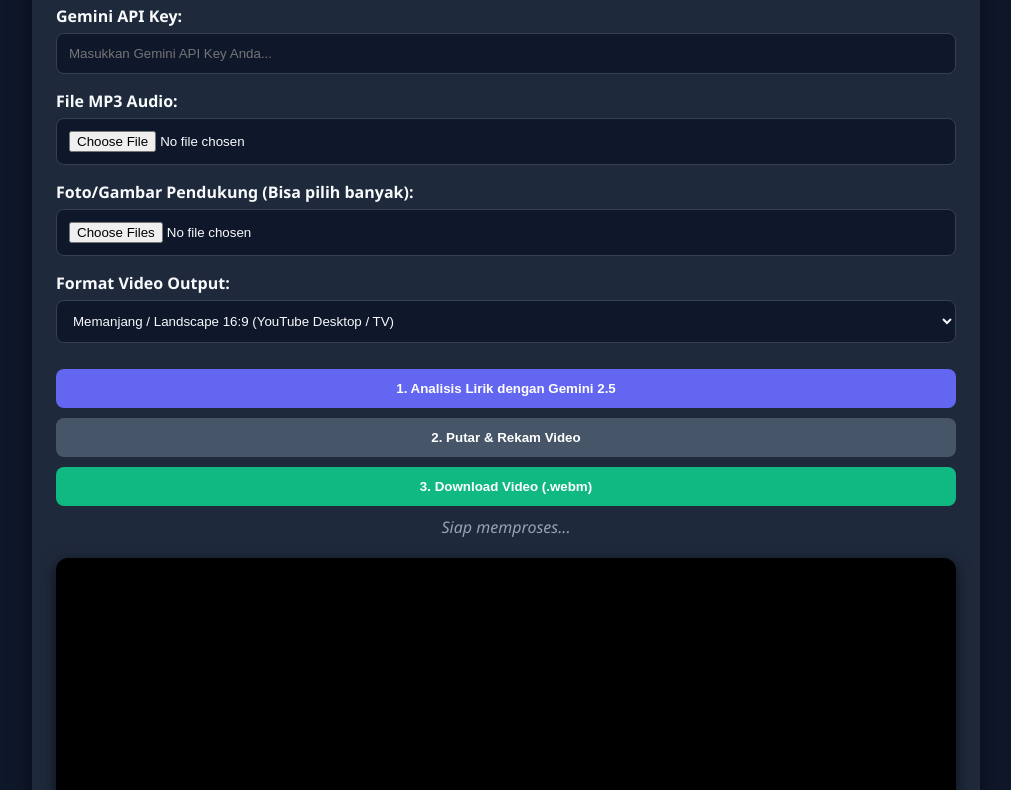
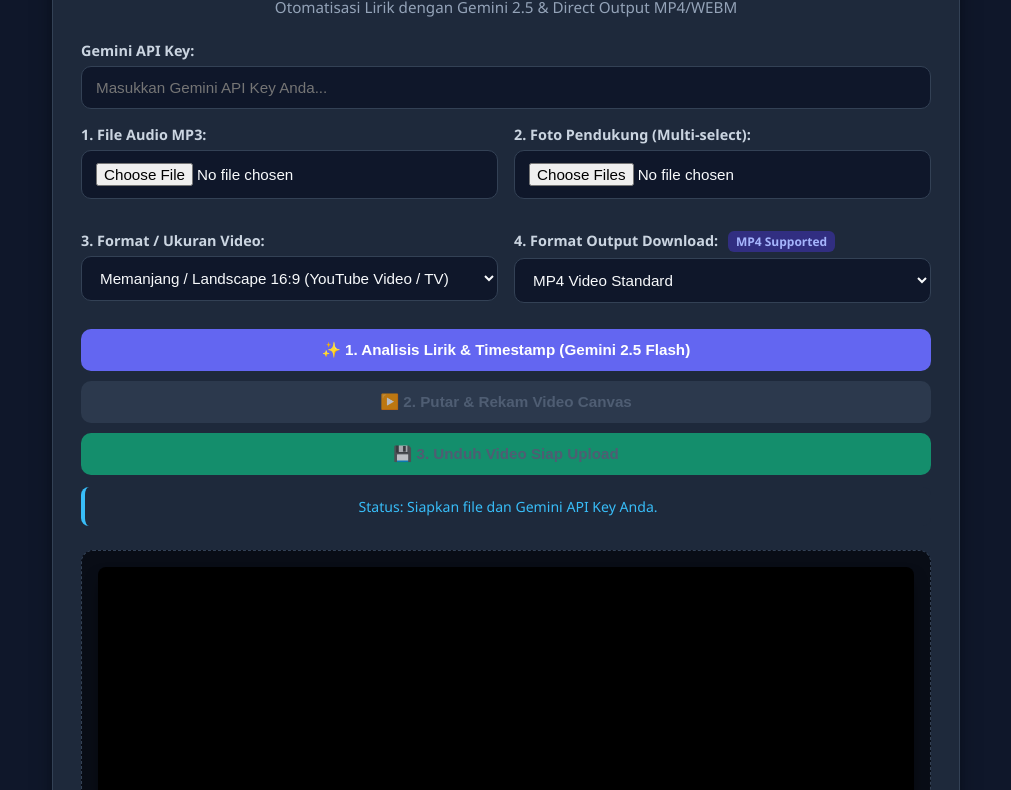
Before and after one commit to fuqohak-wq/REBANAPPMUY, a plain HTML site: page index.html in a window 1280 px wide. Shown: the part 103-893 px from the top of the page, without its empty margins (134-1145 px from the left). Drawn offline with Linux system fonts and the light colour scheme.

Commit message:
Refactor index.html for UI and functionality improvements
Updated the title and various styles for improved UI. Enhanced functionality for audio file input and video format selection.

````diff
--- a/index.html
+++ b/index.html
@@ -3,110 +3,199 @@
 <head>
   <meta charset="UTF-8">
   <meta name="viewport" content="width=device-width, initial-scale=1.0">
-  <title>AI Music Video Generator - Gemini 2.5 Flash</title>
+  <title>AI Music Video Creator (MP4 & WEBM Support)</title>
   <style>
     :root {
       --bg: #0f172a;
       --card: #1e293b;
       --accent: #6366f1;
+      --accent-hover: #4f46e5;
+      --success: #10b981;
+      --success-hover: #059669;
       --text: #f8fafc;
+      --subtext: #94a3b8;
+      --border: #334155;
     }
     body {
-      font-family: 'Segoe UI', Tahoma, Geneva, Verdana, sans-serif;
+      font-family: 'Segoe UI', system-ui, -apple-system, sans-serif;
       background-color: var(--bg);
       color: var(--text);
       margin: 0;
-      padding: 20px;
+      padding: 24px 16px;
       display: flex;
       flex-direction: column;
       align-items: center;
+      min-height: 100vh;
+      box-sizing: border-box;
     }
     .container {
-      max-width: 900px;
+      max-width: 850px;
       width: 100%;
       background: var(--card);
-      padding: 24px;
-      border-radius: 16px;
-      box-shadow: 0 10px 25px rgba(0,0,0,0.5);
+      padding: 28px;
+      border-radius: 20px;
+      box-shadow: 0 20px 25px -5px rgba(0,0,0,0.5), 0 8px 10px -6px rgba(0,0,0,0.5);
+      border: 1px solid var(--border);
     }
-    h1 { text-align: center; color: #818cf8; margin-top: 0; }
-    .form-group { margin-bottom: 16px; }
-    label { display: block; margin-bottom: 6px; font-weight: bold; }
+    h1 {
+      text-align: center;
+      color: #818cf8;
+      margin: 0 0 8px 0;
+      font-size: 1.8rem;
+    }
+    p.subtitle {
+      text-align: center;
+      color: var(--subtext);
+      margin-top: 0;
+      margin-bottom: 24px;
+      font-size: 0.95rem;
+    }
+    .grid-form {
+      display: grid;
+      grid-template-columns: 1fr 1fr;
+      gap: 16px;
+    }
+    @media (max-width: 640px) {
+      .grid-form { grid-template-columns: 1fr; }
+    }
+    .form-group {
+      margin-bottom: 16px;
+    }
+    .form-group.full {
+      grid-column: 1 / -1;
+    }
+    label {
+      display: block;
+      margin-bottom: 6px;
+      font-weight: 600;
+      font-size: 0.9rem;
+      color: #cbd5e1;
+    }
     input, select, button {
       width: 100%;
-      padding: 12px;
-      border-radius: 8px;
-      border: 1px solid #334155;
+      padding: 12px 14px;
+      border-radius: 10px;
+      border: 1px solid var(--border);
       background: #0f172a;
       color: var(--text);
       box-sizing: border-box;
+      font-size: 0.95rem;
+      outline: none;
+      transition: all 0.2s ease;
+    }
+    input:focus, select:focus {
+      border-color: var(--accent);
+      box-shadow: 0 0 0 3px rgba(99, 102, 241, 0.2);
+    }
+    .badge {
+      display: inline-block;
+      padding: 2px 8px;
+      border-radius: 6px;
+      font-size: 0.75rem;
+      font-weight: bold;
+      background: #312e81;
+      color: #a5b4fc;
+      margin-left: 6px;
+    }
+    .btn-group {
+      display: flex;
+      flex-direction: column;
+      gap: 10px;
+      margin-top: 10px;
     }
     button {
       background: var(--accent);
       color: white;
-      font-weight: bold;
+      font-weight: 600;
       border: none;
       cursor: pointer;
-      margin-top: 10px;
-      transition: background 0.2s;
+      display: flex;
+      justify-content: center;
+      align-items: center;
+      gap: 8px;
     }
-    button:hover { background: #4f46e5; }
-    button:disabled { background: #475569; cursor: not-allowed; }
+    button:hover:not(:disabled) { background: var(--accent-hover); transform: translateY(-1px); }
+    button:disabled { background: #334155; color: #64748b; cursor: not-allowed; opacity: 0.7; }
+    button.download-btn { background: var(--success); }
+    button.download-btn:hover:not(:disabled) { background: var(--success-hover); }
 
     .preview-zone {
       display: flex;
       flex-direction: column;
       align-items: center;
-      margin-top: 20px;
+      margin-top: 24px;
+      background: #090d16;
+      padding: 16px;
+      border-radius: 12px;
+      border: 1px dashed var(--border);
     }
     canvas {
       background: #000;
-      border-radius: 12px;
+      border-radius: 8px;
       max-width: 100%;
       height: auto;
-      box-shadow: 0 4px 15px rgba(0,0,0,0.6);
+      max-height: 480px;
+      box-shadow: 0 10px 15px -3px rgba(0,0,0,0.5);
     }
-    .status {
-      margin-top: 10px;
-      font-style: italic;
-      color: #94a3b8;
+    .status-box {
+      margin-top: 12px;
+      padding: 10px 16px;
+      background: #1e293b;
+      border-radius: 8px;
+      font-size: 0.88rem;
+      color: #38bdf8;
       text-align: center;
+      width: 100%;
+      box-sizing: border-box;
+      border-left: 4px solid #38bdf8;
     }
   </style>
 </head>
 <body>
 
 <div class="container">
-  <h1>🎵 AI Music Video Creator</h1>
+  <h1>🎬 AI Music Video Creator</h1>
+  <p class="subtitle">Otomatisasi Lirik dengan Gemini 2.5 & Direct Output MP4/WEBM</p>
 
-  <div class="form-group">
+  <div class="form-group full">
     <label for="apiKey">Gemini API Key:</label>
     <input type="password" id="apiKey" placeholder="Masukkan Gemini API Key Anda...">
   </div>
 
+  <div class="grid-form">
     <div class="form-group">
-    <label for="audioInput">File MP3 Audio:</label>
-    <input type="file" id="audioInput" accept="audio/mp3, audio/wav">
+      <label for="audioInput">1. File Audio MP3:</label>
+      <input type="file" id="audioInput" accept="audio/mp3, audio/wav, audio/m4a">
     </div>
 
     <div class="form-group">
-    <label for="imageInput">Foto/Gambar Pendukung (Bisa pilih banyak):</label>
+      <label for="imageInput">2. Foto Pendukung (Multi-select):</label>
       <input type="file" id="imageInput" accept="image/*" multiple>
     </div>
 
     <div class="form-group">
-    <label for="aspectRatio">Format Video Output:</label>
+      <label for="aspectRatio">3. Format / Ukuran Video:</label>
       <select id="aspectRatio">
-      <option value="16:9">Memanjang / Landscape 16:9 (YouTube Desktop / TV)</option>
-      <option value="9:16">Meninggi / Portrait 9:16 (YouTube Shorts / TikTok / Reels)</option>
+        <option value="16:9">Memanjang / Landscape 16:9 (YouTube Video / TV)</option>
+        <option value="9:16">Meninggi / Portrait 9:16 (YouTube Shorts / Reels / TikTok)</option>
       </select>
     </div>
 
-  <button id="processBtn">1. Analisis Lirik dengan Gemini 2.5</button>
-  <button id="renderBtn" disabled>2. Putar & Rekam Video</button>
-  <button id="downloadBtn" disabled style="background:#10b981;">3. Download Video (.webm)</button>
+    <div class="form-group">
+      <label for="videoFormat">4. Format Output Download: <span class="badge" id="codecBadge">Auto Detect</span></label>
+      <select id="videoFormat">
+        <!-- Javascript akan mengisi opsi berdasarkan dukungan browser -->
+      </select>
+    </div>
+  </div>
 
-  <div class="status" id="statusText">Siap memproses...</div>
+  <div class="btn-group">
+    <button id="processBtn">✨ 1. Analisis Lirik & Timestamp (Gemini 2.5 Flash)</button>
+    <button id="renderBtn" disabled>▶️ 2. Putar & Rekam Video Canvas</button>
+    <button id="downloadBtn" class="download-btn" disabled>💾 3. Unduh Video Siap Upload</button>
+  </div>
+
+  <div class="status-box" id="statusText">Status: Siapkan file dan Gemini API Key Anda.</div>
 
   <div class="preview-zone">
     <canvas id="videoCanvas"></canvas>
@@ -122,12 +211,58 @@
   let userImages = [];
   let mediaRecorder = null;
   let recordedChunks = [];
+  let selectedMimeType = '';
 
   const canvas = document.getElementById('videoCanvas');
   const ctx = canvas.getContext('2d');
   const statusText = document.getElementById('statusText');
+  const formatSelect = document.getElementById('videoFormat');
+  const codecBadge = document.getElementById('codecBadge');
 
-  // Konfigurasi Canvas berdasarkan Aspect Ratio
+  // Deteksi Format Video yang Didukung Browser secara Otomatis
+  function detectSupportedFormats() {
+    formatSelect.innerHTML = '';
+
+    // Daftar preferensi format (MP4 diutamakan jika browser mendukung)
+    const formats = [
+      { mime: 'video/mp4;codecs=avc1.42E01E,mp4a.40.2', ext: 'mp4', label: 'MP4 (H.264 / AAC) - Paling Kompatibel SOSMED' },
+      { mime: 'video/mp4;codecs=vp9,mp4a.40.2', ext: 'mp4', label: 'MP4 (VP9 / AAC) - Standar Baru MP4' },
+      { mime: 'video/mp4', ext: 'mp4', label: 'MP4 Video Standard' },
+      { mime: 'video/webm;codecs=vp9,opus', ext: 'webm', label: 'WEBM (VP9 / Opus) - Sangat Ringan & Jernih' },
+      { mime: 'video/webm;codecs=vp8,opus', ext: 'webm', label: 'WEBM (VP8 / Opus) - Compatibility Web' },
+      { mime: 'video/webm', ext: 'webm', label: 'WEBM Standard' }
+    ];
+
+    let supportedList = [];
+
+    formats.forEach(item => {
+      if (MediaRecorder.isTypeSupported(item.mime)) {
+        supportedList.push(item);
+        const opt = document.createElement('option');
+        opt.value = item.mime;
+        opt.dataset.ext = item.ext;
+        opt.textContent = item.label;
+        formatSelect.appendChild(opt);
+      }
+    });
+
+    if (supportedList.length > 0) {
+      selectedMimeType = supportedList[0].mime;
+      codecBadge.textContent = supportedList[0].ext.toUpperCase() + ' Supported';
+    } else {
+      codecBadge.textContent = 'Fallback Mode';
+    }
+  }
+
+  detectSupportedFormats();
+
+  formatSelect.addEventListener('change', (e) => {
+    selectedMimeType = e.target.value;
+    const selectedOpt = e.target.options[e.target.selectedIndex];
+    codecBadge.textContent = selectedOpt.dataset.ext.toUpperCase();
+  });
+
+  // Atur Resolusi Canvas berdasarkan rasio
   function updateCanvasDimensions() {
     const ratio = document.getElementById('aspectRatio').value;
     if (ratio === '16:9') {
@@ -141,7 +276,7 @@
   document.getElementById('aspectRatio').addEventListener('change', updateCanvasDimensions);
   updateCanvasDimensions();
 
-  // Load Gambar yang diunggah
+  // Load Gambar yang Diunggah
   document.getElementById('imageInput').addEventListener('change', (e) => {
     userImages = [];
     const files = e.target.files;
@@ -152,7 +287,7 @@
     }
   });
 
-  // Convert File ke Base64 untuk dikirim ke Gemini
+  // Helper Base64
   function fileToBase64(file) {
     return new Promise((resolve, reject) => {
       const reader = new FileReader();
@@ -162,28 +297,28 @@
     });
   }
 
-  // 1. Panggil Gemini 2.5 Flash API untuk Deteksi Lirik + Timestamp
+  // 1. Eksekusi Analisis Gemini 2.5 Flash
   document.getElementById('processBtn').addEventListener('click', async () => {
     const apiKey = document.getElementById('apiKey').value;
     const audioFile = document.getElementById('audioInput').files[0];
 
     if (!apiKey || !audioFile) {
-      alert("Harap masukkan API Key dan pilih file audio MP3!");
+      alert("Mohon isi Gemini API Key dan sertakan file audio MP3!");
       return;
     }
 
-    statusText.innerText = "Mengunggah & menganalisis audio dengan Gemini 2.5 Flash...";
+    statusText.innerText = "⏳ Sedang memproses audio dengan Gemini 2.5 Flash... Mohon tunggu.";
 
     try {
       const base64Audio = await fileToBase64(audioFile);
 
-      const prompt = `Analisis file lagu ini dan berikan output dalam format JSON MURNI (tanpa markdown format) berupa array objek lirik berurutan.
-      Format wajib:
+      const prompt = `Analisis file audio lagu ini dan ekstraksi liriknya. Output WAJIB JSON murni (array dari objek) tanpa teks markdown tambahan.
+      Skema JSON:
       [
-        {"start": 0.0, "end": 4.5, "text": "Baris lirik pertama"},
-        {"start": 4.5, "end": 9.0, "text": "Baris lirik kedua"}
+        {"start": 0.0, "end": 4.5, "text": "Lirik baris pertama"},
+        {"start": 4.5, "end": 8.0, "text": "Lirik baris kedua"}
       ]
-      Wajib berikan timestamp detik start & end yang akurat sesuai lagunya.`;
+      Penting: Wajib beri stempel waktu/timestamp detik (start dan end) yang presisi sesuai ucapan vokal lagu.`;
 
       const response = await fetch(`https://generativelanguage.googleapis.com/v1beta/models/gemini-2.5-flash:generateContent?key=${apiKey}`, {
         method: 'POST',
@@ -192,7 +327,7 @@
           contents: [{
             parts: [
               { text: prompt },
-              { inline_data: { mime_type: audioFile.type, data: base64Audio } }
+              { inline_data: { mime_type: audioFile.type || 'audio/mp3', data: base64Audio } }
             ]
           }]
         })
@@ -201,25 +336,25 @@
       const data = await response.json();
       let rawText = data.candidates[0].content.parts[0].text;
 
-      // Sanitasi JSON
+      // Cleansing response
       rawText = rawText.replace(/```json/g, '').replace(/```/g, '').trim();
       lyricsData = JSON.parse(rawText);
 
-      statusText.innerText = `Sukses! Berhasil mendeteksi ${lyricsData.length} baris lirik. Siap diputar!`;
+      statusText.innerText = `✅ Berhasil! Gemini mendeteksi ${lyricsData.length} baris lirik. Siap untuk diputar & direkam.`;
       document.getElementById('renderBtn').disabled = false;
 
-      // Prepare Audio Web API
+      // Audio Web API Init
       audioContext = new (window.AudioContext || window.webkitAudioContext)();
       const arrayBuffer = await audioFile.arrayBuffer();
       audioBuffer = await audioContext.decodeAudioData(arrayBuffer);
 
     } catch (err) {
       console.error(err);
-      statusText.innerText = "Gagal memproses audio/lirik: " + err.message;
+      statusText.innerText = "❌ Gagal memproses audio: " + err.message;
     }
   });
 
-  // 2. Render Loop (Animasi Canvas + Visualizer Audio + Text Lirik)
+  // 2. Loop Render Frame (Efek Visual + Lirik Synchronized)
   let startTime = 0;
   let isPlaying = false;
 
@@ -231,7 +366,7 @@
 
     if (currentTime > duration) {
       isPlaying = false;
-      statusText.innerText = "Selesai memutar dan merekam!";
+      statusText.innerText = "🎉 Selesai merekam video! Klik tombol 'Unduh Video' di bawah.";
       document.getElementById('downloadBtn').disabled = false;
       if (mediaRecorder && mediaRecorder.state === 'recording') {
         mediaRecorder.stop();
@@ -239,61 +374,61 @@
       return;
     }
 
-    // Clear Canvas
+    // Reset Canvas Background
     ctx.fillStyle = '#0f172a';
     ctx.fillRect(0, 0, canvas.width, canvas.height);
 
-    // --- Efek 1: Background Gambar Berputar / Zoom (Ken Burns Effect) ---
+    // Dynamic Ken Burns Zoom & Transition
     if (userImages.length > 0) {
-      const imgIndex = Math.floor(currentTime / 5) % userImages.length;
+      const imgIndex = Math.floor(currentTime / 4) % userImages.length;
       const img = userImages[imgIndex];
       if (img.complete) {
-        const scale = 1 + (currentTime % 5) * 0.03; // Smooth Zoom
+        const progress = (currentTime % 4) / 4;
+        const scale = 1 + (progress * 0.08); // Subtle Smooth Zoom
+
         ctx.save();
         ctx.translate(canvas.width / 2, canvas.height / 2);
         ctx.scale(scale, scale);
-        ctx.globalAlpha = 0.6;
+        ctx.globalAlpha = 0.65;
         ctx.drawImage(img, -canvas.width/2, -canvas.height/2, canvas.width, canvas.height);
         ctx.restore();
       }
     }
 
-    // --- Efek 2: Audio Visualizer (Irama Musik) ---
+    // Audio Wave Visualizer
     if (analyser) {
       const freqData = new Uint8Array(analyser.frequencyBinCount);
       analyser.getByteFrequencyData(freqData);
 
-      ctx.fillStyle = 'rgba(99, 102, 241, 0.5)';
-      const barWidth = (canvas.width / freqData.length) * 2.5;
+      ctx.fillStyle = 'rgba(99, 102, 241, 0.4)';
+      const barWidth = (canvas.width / freqData.length) * 2;
       let x = 0;
       for (let i = 0; i < freqData.length; i++) {
-        const barHeight = (freqData[i] / 255) * (canvas.height * 0.2);
-        ctx.fillRect(x, canvas.height - barHeight, barWidth - 2, barHeight);
+        const barHeight = (freqData[i] / 255) * (canvas.height * 0.22);
+        ctx.fillRect(x, canvas.height - barHeight, barWidth - 1, barHeight);
         x += barWidth;
       }
     }
 
-    // --- Efek 3: Render Lirik Tepat Sesuai Waktu ---
+    // Dynamic Lyrics Text
     const currentLyric = lyricsData.find(l => currentTime >= l.start && currentTime <= l.end);
     if (currentLyric) {
       ctx.fillStyle = '#ffffff';
       ctx.shadowColor = '#6366f1';
-      ctx.shadowBlur = 12;
-      ctx.font = `bold ${canvas.width * 0.045}px sans-serif`;
+      ctx.shadowBlur = 16;
+      ctx.font = `bold ${canvas.width * 0.048}px sans-serif`;
       ctx.textAlign = 'center';
 
-      // Auto Wrap Text sederhana
       ctx.fillText(currentLyric.text, canvas.width / 2, canvas.height * 0.75);
     }
 
     requestAnimationFrame(renderFrame);
   }
 
-  // 3. Rekam & Putar Video
+  // 3. Rekam ke Format MP4/WEBM
   document.getElementById('renderBtn').addEventListener('click', () => {
     if (!audioBuffer) return;
 
-    // Reset Audio & Node
     audioSource = audioContext.createBufferSource();
     audioSource.buffer = audioBuffer;
 
@@ -305,15 +440,24 @@
     analyser.connect(audioContext.destination);
     analyser.connect(dest);
 
-    // Gabungkan Stream Canvas & Stream Audio untuk Rekaman
-    const canvasStream = canvas.captureStream(30); // 30 FPS
+    const canvasStream = canvas.captureStream(30);
     const combinedStream = new MediaStream([
       ...canvasStream.getVideoTracks(),
       ...dest.stream.getAudioTracks()
     ]);
 
     recordedChunks = [];
-    mediaRecorder = new MediaRecorder(combinedStream, { mimeType: 'video/webm' });
+
+    // Pilih MIME Type yang didukung
+    const options = selectedMimeType ? { mimeType: selectedMimeType } : {};
+
+    try {
+      mediaRecorder = new MediaRecorder(combinedStream, options);
+    } catch (e) {
+      console.warn('Selected format failed, falling back to default MediaRecorder');
+      mediaRecorder = new MediaRecorder(combinedStream);
+    }
+
     mediaRecorder.ondataavailable = e => { if (e.data.size > 0) recordedChunks.push(e.data); };
 
     mediaRecorder.start();
@@ -321,17 +465,21 @@
     startTime = audioContext.currentTime;
     isPlaying = true;
 
-    statusText.innerText = "Sedang membuat video & merekam... Jangan tutup tab ini.";
+    statusText.innerText = "⏺️ Merekam video secara realtime... Biarkan lagu berputar hingga selesai.";
     renderFrame();
   });
 
-  // 4. Download File Video (.webm)
+  // 4. Download
   document.getElementById('downloadBtn').addEventListener('click', () => {
-    const blob = new Blob(recordedChunks, { type: 'video/webm' });
+    const selectedOpt = formatSelect.options[formatSelect.selectedIndex];
+    const ext = selectedOpt ? selectedOpt.dataset.ext : 'mp4';
+    const mime = mediaRecorder.mimeType || 'video/mp4';
+
+    const blob = new Blob(recordedChunks, { type: mime });
     const url = URL.createObjectURL(blob);
     const a = document.createElement('a');
     a.href = url;
-    a.download = `music-video-${document.getElementById('aspectRatio').value.replace(':','-')}.webm`;
+    a.download = `music-video-${document.getElementById('aspectRatio').value.replace(':','-')}.${ext}`;
     a.click();
   });
 </script>
````
Lines whose indentation alone changed are shown as unchanged.
